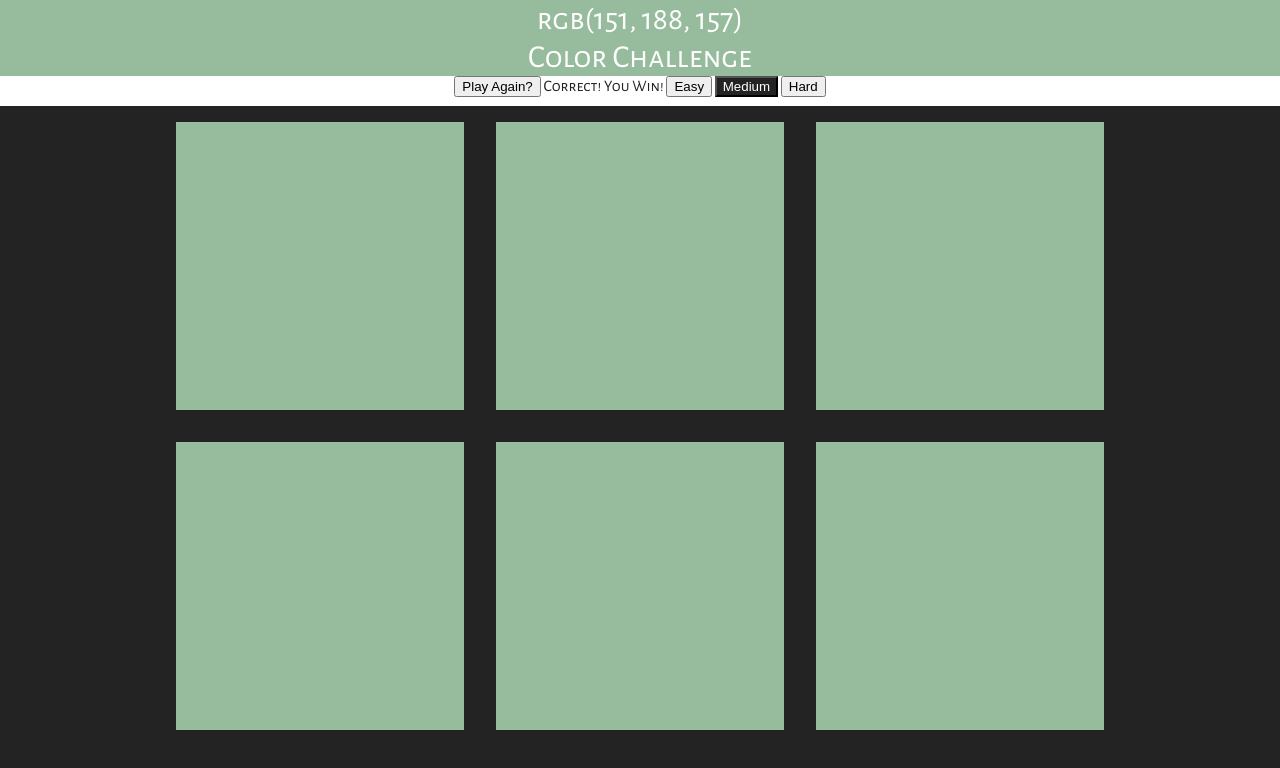
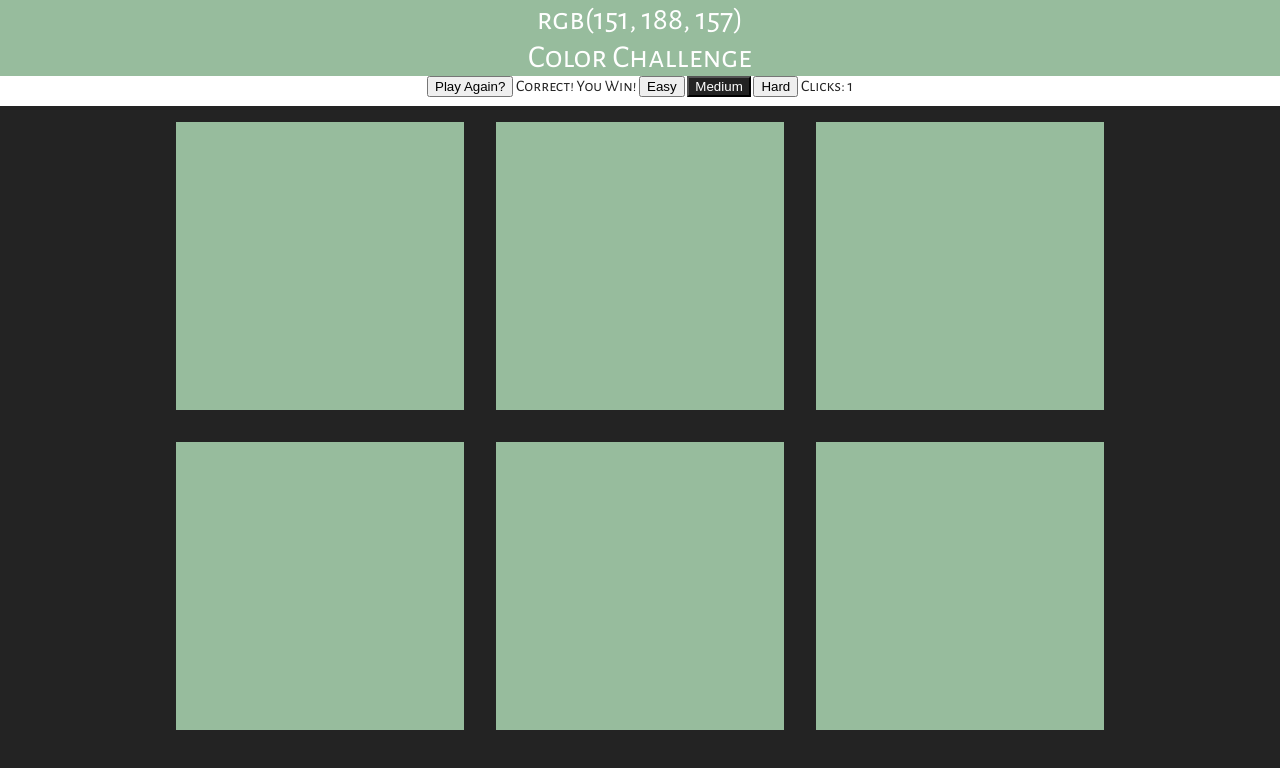
Before and after one commit to cwithac/vanilla_colors, a website: page public/index.html in a window 1280 px wide. Both pictures are taken after a click on the element 319 px from the left and 265 px from the top of the page. Drawn offline with Linux system fonts and the light colour scheme.

Commit message:
Clicker counter

```diff
--- a/public/app.js
+++ b/public/app.js
@@ -2,12 +2,16 @@
 
 let squares = [];
 let numSquares = 6;
+let square;
+let clicks = 0;
 let colors = generateRandomColors(numSquares);
 let selectedColor = pickColor();
+let gameOver = false;
 
 // DOM ACCESS
 const rgbDisplay = document.getElementById('colorDisplay');
 const messageDisplay = document.querySelector('#message');
+const clickDisplay = document.querySelector('#clicks');
 const header = document.getElementsByTagName('header');
 const resetButton = document.querySelector('#reset');
 const easyButton = document.querySelector('#easy-btn');
@@ -15,7 +19,7 @@ const medButton = document.querySelector('#med-btn');
 const hardButton = document.querySelector('#hard-btn');
 const container = document.getElementById('container');
 const allSquares = document.querySelectorAll('.square');
-let square;
+
 
 //HEADER / SUB HEADER BUTTONS and CONTENT
 rgbDisplay.textContent = selectedColor;
@@ -60,8 +64,11 @@ const setupSquares = function(numSquares) {
   for (let i = 0; i < squares.length; i++) {
     squares[i].style.backgroundColor = colors[i];
     squares[i].addEventListener('click', function(){
+      clickCounter();
+      clickDisplay.textContent = 'Clicks: ' + clicks;
       let clickedColor = this.style.backgroundColor;
       if (clickedColor === selectedColor) {
+        gameOver = true;
         messageDisplay.textContent = 'Correct! You Win!';
         changeColors(clickedColor);
         //HTML Collection header[0]
@@ -103,6 +110,13 @@ function randomColor() {
   return 'rgb(' + r + ', ' + g + ', ' + b + ')';
 };
 
+function clickCounter() {
+  if (!gameOver) {
+    clicks++;
+    return clicks;
+  }
+};
+
 //GAME RESET FOR BUTTONS
 function resetGame(numSquares) {
   colors = generateRandomColors(numSquares);
@@ -115,6 +129,9 @@ function resetGame(numSquares) {
     container.removeChild(squares[i]);
   }
   squares = [];
+  clicks = 0;
+  clickDisplay.textContent = 'Clicks: ' + clicks;
+  gameOver = false;
   setupSquares(numSquares);
 };
 
--- a/public/index.html
+++ b/public/index.html
@@ -13,9 +13,12 @@
     <nav>
       <button id="reset">New Colors</button>
       <span id="message"></span>
+
       <button id="easy-btn">Easy</button>
       <button class="selected" id="med-btn">Medium</button>
       <button id="hard-btn">Hard</button>
+
+      <span id="clicks">Clicks: 0</span>
     </nav>
     <section id="container">
     </section>
```
